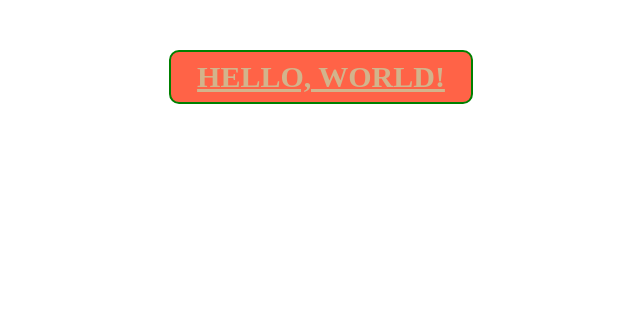
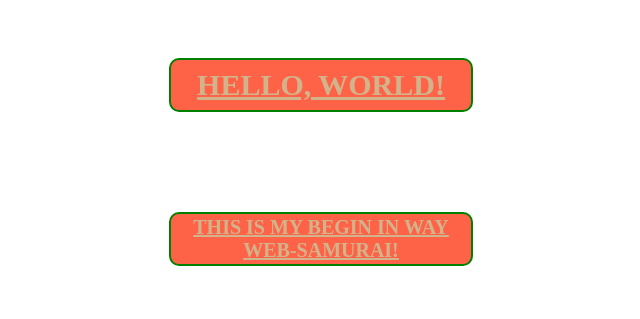
Before and after one commit to ditrich19999/begin, a plain HTML site: page index.html in a window 1280 px wide. Shown: the whole page, without its empty margins (319-959 px from the left). Drawn offline with Linux system fonts and the light colour scheme.

Commit message:
second commit

```diff
--- a/index.html
+++ b/index.html
@@ -8,11 +8,17 @@
 </head>
 
 <body>
-
+<div class="container">
     <div class="first__open">Hello, World!</div>
+    <div class="second q">This is my begin in way web-samurai!</div>
+    </div>
 
     <style>
-        .first__open {
+        .container {
+            display: flex;
+            flex-direction: column;
+        }
+        .first__open, .second {
             width: 300px;
             height: 50px;
             display: flex;
@@ -28,6 +34,10 @@
             border: 2px solid green;
             border-radius: 10px;
         }
+        .q {
+            font-size: 20px;
+            text-align: center;
+        }
     </style>
 </body>
 
```
